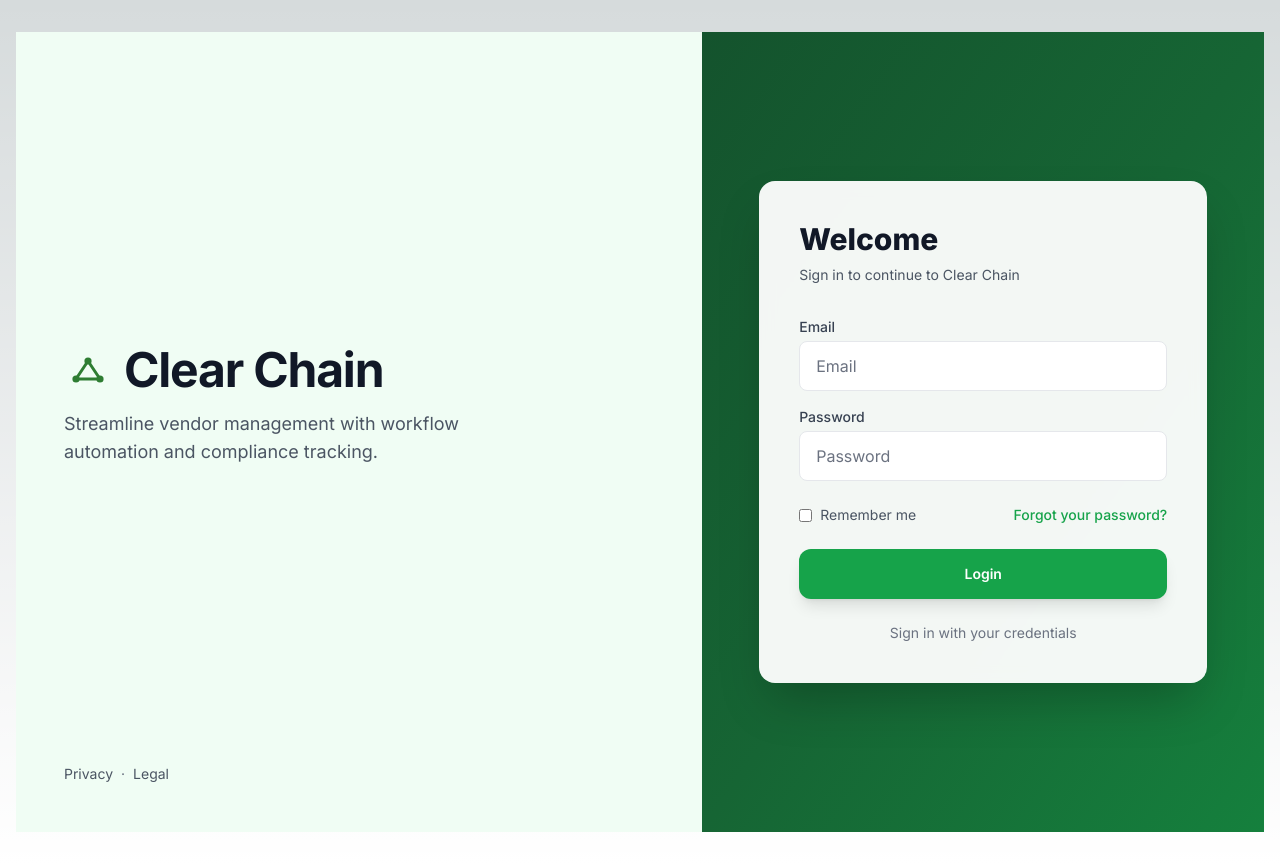
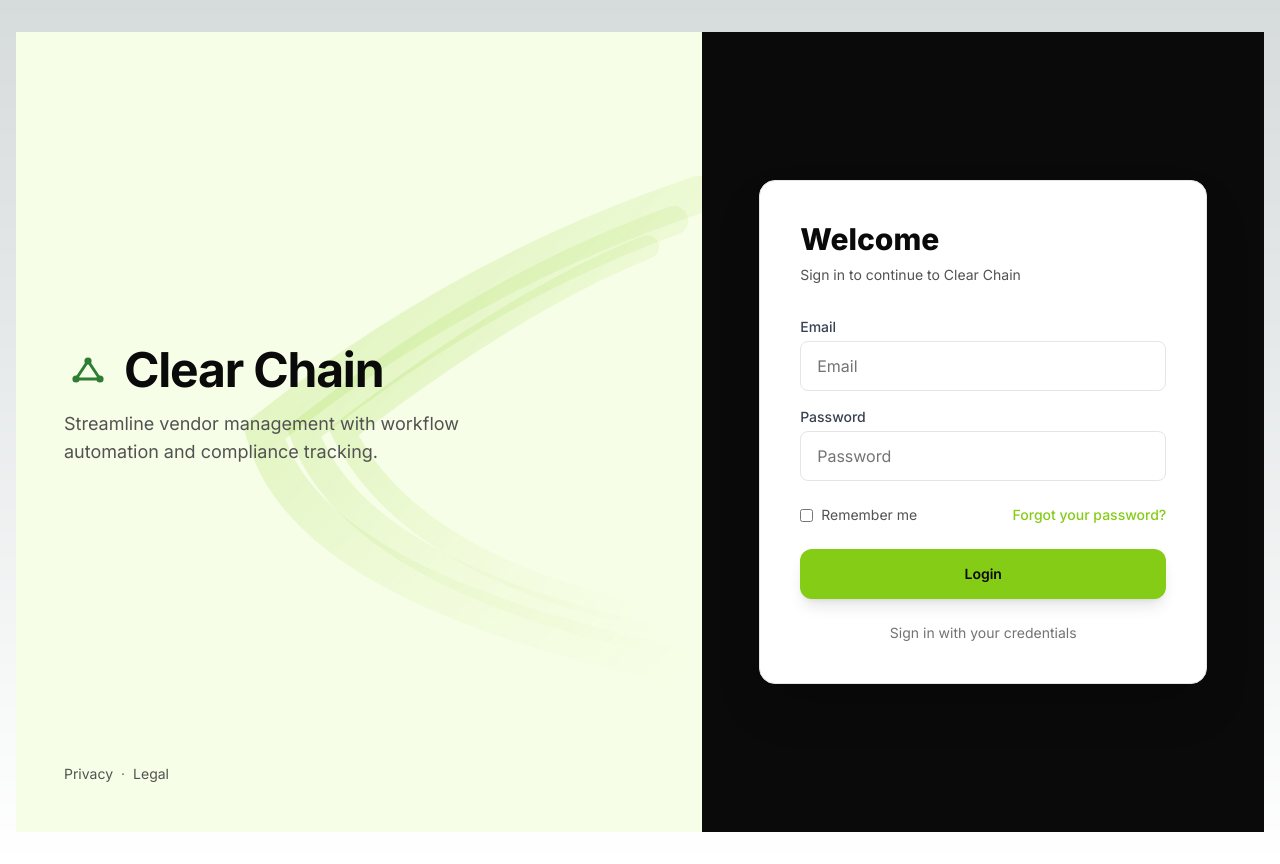
Before and after one commit to da-luiz/Clear-Chain, a Next.js app in the folder frontend/: page /login in a window 1280 px wide. Built offline with nearby package versions, Linux system fonts and the light colour scheme; no server answers.

Commit message:
Recent page Update

```diff
--- a/frontend/app/login/page.tsx
+++ b/frontend/app/login/page.tsx
@@ -157,34 +157,48 @@ function LoginPageContent() {
 
   return (
     <div className="min-h-screen grid grid-cols-1 lg:grid-cols-[55%_45%]">
-      {/* Left panel: branding - icon before Clear Chain like homepage */}
-      <div className="bg-[#f0fdf4] flex flex-col p-8 lg:p-12 order-2 lg:order-1">
-        <div className="flex-1 flex flex-col justify-center">
+      {/* Left panel: branding - black, white, lemon green; deco on light background */}
+      <div className="bg-[#f7fee7] flex flex-col p-8 lg:p-12 order-2 lg:order-1 relative overflow-hidden">
+        <div className="absolute top-0 right-0 w-[70%] max-w-[500px] h-full pointer-events-none opacity-60" aria-hidden>
+          <svg viewBox="0 0 400 400" fill="none" className="absolute -top-[10%] -right-[5%] w-[110%] h-[120%]">
+            <defs>
+              <linearGradient id="loginFade" x1="0%" y1="0%" x2="100%" y2="100%">
+                <stop offset="0%" stopColor="#84cc16" stopOpacity={0.4} />
+                <stop offset="60%" stopColor="#84cc16" stopOpacity={0.1} />
+                <stop offset="100%" stopColor="#84cc16" stopOpacity={0} />
+              </linearGradient>
+            </defs>
+            <path d="M 380 20 Q 200 80 50 200 Q 80 320 380 380" stroke="url(#loginFade)" strokeWidth="28" fill="none" strokeLinecap="round" />
+            <path d="M 360 40 Q 220 90 80 200 Q 120 310 360 360" stroke="url(#loginFade)" strokeWidth="22" fill="none" strokeLinecap="round" />
+            <path d="M 340 60 Q 240 100 110 200 Q 160 300 340 340" stroke="url(#loginFade)" strokeWidth="18" fill="none" strokeLinecap="round" />
+          </svg>
+        </div>
+        <div className="flex-1 flex flex-col justify-center relative z-10">
           <div className="flex items-center gap-3 mb-4">
             <img src="/clearchain_icon.svg" alt="" className="h-12 w-12 flex-shrink-0" />
-            <h1 className="text-4xl lg:text-5xl font-bold text-gray-900 tracking-tight">
+            <h1 className="text-4xl lg:text-5xl font-bold text-[#0a0a0a] tracking-tight">
               Clear Chain
             </h1>
           </div>
-          <p className="text-gray-600 text-lg max-w-md">
+          <p className="text-[#525252] text-lg max-w-md">
             Streamline vendor management with workflow automation and compliance tracking.
           </p>
         </div>
-        <div className="text-sm text-gray-500 mt-8">
-          <a href="#" className="hover:text-green-700 text-gray-600">Privacy</a>
+        <div className="text-sm text-[#737373] mt-8 relative z-10">
+          <a href="#" className="hover:text-[#84cc16] text-[#525252]">Privacy</a>
           <span className="mx-2">·</span>
-          <a href="#" className="hover:text-green-700 text-gray-600">Legal</a>
+          <a href="#" className="hover:text-[#84cc16] text-[#525252]">Legal</a>
         </div>
       </div>
 
-      {/* Right panel: form - bright, attractive */}
-      <div className="bg-gradient-to-br from-[#14532d] via-[#166534] to-[#15803d] flex items-center justify-center p-8 lg:p-12 order-1 lg:order-2">
+      {/* Right panel: black, white, lemon green */}
+      <div className="bg-[#0a0a0a] flex items-center justify-center p-8 lg:p-12 order-1 lg:order-2">
         <div className="w-full max-w-md">
-          <div className="bg-white/95 backdrop-blur rounded-2xl shadow-2xl p-8 lg:p-10">
-          <h2 className="text-3xl font-extrabold text-gray-900">
+          <div className="bg-white rounded-2xl shadow-2xl p-8 lg:p-10 border border-[#e5e5e5]">
+          <h2 className="text-3xl font-extrabold text-[#0a0a0a]">
             Welcome
           </h2>
-          <p className="mt-2 text-gray-600 text-sm">
+          <p className="mt-2 text-[#525252] text-sm">
             Sign in to continue to Clear Chain
           </p>
           <form className="mt-8 space-y-6" onSubmit={handleSubmit}>
@@ -203,7 +217,7 @@ function LoginPageContent() {
                   name="username"
                   type="text"
                   required
-                  className="block w-full px-4 py-3 bg-white border border-gray-200 rounded-lg text-gray-900 placeholder-gray-500 focus:outline-none focus:ring-2 focus:ring-green-500 focus:border-transparent"
+                  className="block w-full px-4 py-3 bg-white border border-[#e5e5e5] rounded-lg text-[#0a0a0a] placeholder-[#737373] focus:outline-none focus:ring-2 focus:ring-[#84cc16] focus:border-transparent"
                   placeholder="Email"
                   value={username}
                   onChange={(e) => setUsername(e.target.value)}
@@ -218,7 +232,7 @@ function LoginPageContent() {
                   name="password"
                   type="password"
                   required
-                  className="block w-full px-4 py-3 bg-white border border-gray-200 rounded-lg text-gray-900 placeholder-gray-500 focus:outline-none focus:ring-2 focus:ring-green-500 focus:border-transparent"
+                  className="block w-full px-4 py-3 bg-white border border-[#e5e5e5] rounded-lg text-[#0a0a0a] placeholder-[#737373] focus:outline-none focus:ring-2 focus:ring-[#84cc16] focus:border-transparent"
                   placeholder="Password"
                   value={password}
                   onChange={(e) => setPassword(e.target.value)}
@@ -227,11 +241,11 @@ function LoginPageContent() {
             </div>
 
             <div className="flex items-center justify-between text-sm">
-              <label className="flex items-center text-gray-600">
-                <input type="checkbox" className="rounded border-gray-400 text-green-600 focus:ring-green-500" />
+              <label className="flex items-center text-[#525252]">
+                <input type="checkbox" className="rounded border-[#a3a3a3] text-[#84cc16] focus:ring-[#84cc16]" />
                 <span className="ml-2">Remember me</span>
               </label>
-              <a href="#" className="text-green-600 hover:text-green-700 font-medium">
+              <a href="#" className="text-[#84cc16] hover:text-[#65a30d] font-medium">
                 Forgot your password?
               </a>
             </div>
@@ -240,7 +254,7 @@ function LoginPageContent() {
               <button
                 type="submit"
                 disabled={loading}
-                className="w-full flex justify-center py-3.5 px-4 border border-transparent rounded-xl text-sm font-semibold text-white bg-green-600 hover:bg-green-700 focus:outline-none focus:ring-2 focus:ring-offset-2 focus:ring-offset-white focus:ring-green-500 disabled:bg-gray-400 disabled:cursor-not-allowed shadow-lg hover:shadow-xl transition-all duration-200"
+                className="w-full flex justify-center py-3.5 px-4 border border-transparent rounded-xl text-sm font-semibold text-[#0a0a0a] bg-[#84cc16] hover:bg-[#65a30d] focus:outline-none focus:ring-2 focus:ring-offset-2 focus:ring-offset-white focus:ring-[#84cc16] disabled:bg-[#a3a3a3] disabled:cursor-not-allowed shadow-lg hover:shadow-xl transition-all duration-200"
               >
                 {loading ? 'Signing in...' : 'Login'}
               </button>
@@ -300,13 +314,13 @@ function LoginPageContent() {
 
           {!checkingStatus && !isInitialized && !showRegister && (
             <div className="text-center">
-              <p className="text-sm text-gray-600 mb-2">
+              <p className="text-sm text-[#525252] mb-2">
                 No admin account exists yet.
               </p>
               <button
                 type="button"
                 onClick={() => setShowRegister(true)}
-                className="text-green-600 hover:text-green-700 text-sm font-medium"
+                className="text-[#84cc16] hover:text-[#65a30d] text-sm font-medium"
               >
                 Create the first admin account →
               </button>
@@ -314,7 +328,7 @@ function LoginPageContent() {
           )}
 
           {!checkingStatus && isInitialized && (
-            <div className="text-center text-sm text-gray-500">
+            <div className="text-center text-sm text-[#737373]">
               <p>Sign in with your credentials</p>
             </div>
           )}
@@ -322,8 +336,8 @@ function LoginPageContent() {
 
         {/* Registration Form (shown when system not initialized) */}
           {!checkingStatus && !isInitialized && showRegister && (
-            <div className="mt-8 border-t border-gray-200 pt-8">
-              <h3 className="text-xl font-bold text-gray-900 mb-4">
+            <div className="mt-8 border-t border-[#e5e5e5] pt-8">
+              <h3 className="text-xl font-bold text-[#0a0a0a] mb-4">
                 Create First Admin Account
               </h3>
               <form className="space-y-4" onSubmit={handleRegisterSubmit}>
@@ -427,14 +441,14 @@ function LoginPageContent() {
                       confirmPassword: '',
                     })
                   }}
-                  className="flex-1 py-2 px-4 border border-gray-300 rounded-lg text-sm font-medium text-gray-700 bg-transparent hover:bg-gray-100"
+                  className="flex-1 py-2 px-4 border border-[#e5e5e5] rounded-lg text-sm font-medium text-[#525252] bg-transparent hover:bg-[#f7fee7]"
                 >
                   Cancel
                 </button>
                 <button
                   type="submit"
                   disabled={loading}
-                  className="flex-1 py-2 px-4 border border-transparent rounded-lg text-sm font-medium text-white bg-green-600 hover:bg-green-700 disabled:bg-gray-500 disabled:cursor-not-allowed"
+                  className="flex-1 py-2 px-4 border border-transparent rounded-lg text-sm font-medium text-[#0a0a0a] bg-[#84cc16] hover:bg-[#65a30d] disabled:bg-[#a3a3a3] disabled:cursor-not-allowed"
                 >
                   {loading ? 'Creating...' : 'Create Admin'}
                 </button>
@@ -452,10 +466,10 @@ function LoginPageContent() {
 export default function LoginPage() {
   return (
     <Suspense fallback={
-      <div className="min-h-screen flex items-center justify-center bg-gray-50">
+      <div className="min-h-screen flex items-center justify-center bg-[#f7fee7]">
         <div className="text-center">
-          <div className="animate-spin rounded-full h-12 w-12 border-b-2 border-green-600 mx-auto"></div>
-          <p className="mt-4 text-gray-600">Loading...</p>
+          <div className="animate-spin rounded-full h-12 w-12 border-b-2 border-[#84cc16] mx-auto"></div>
+          <p className="mt-4 text-[#525252]">Loading...</p>
         </div>
       </div>
     }>
```
Also changed, not shown: 1 other file (tests, documents, lock files or other folders).
